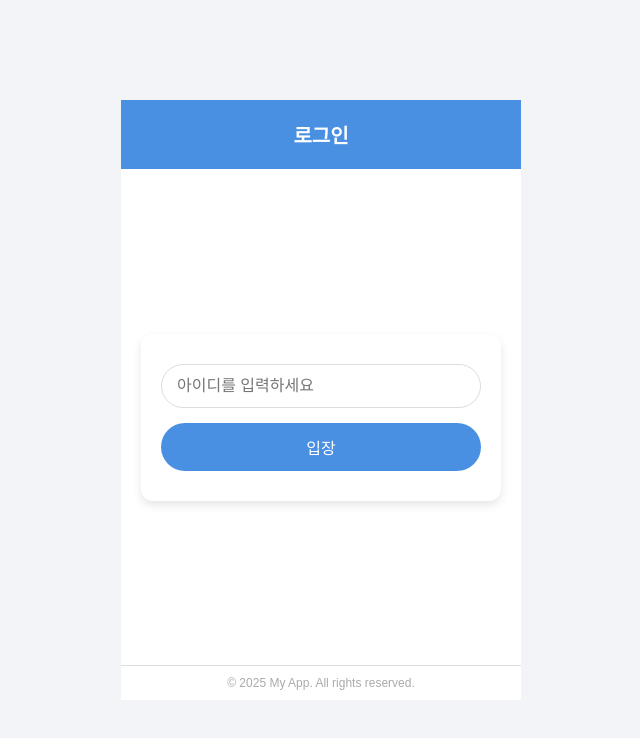
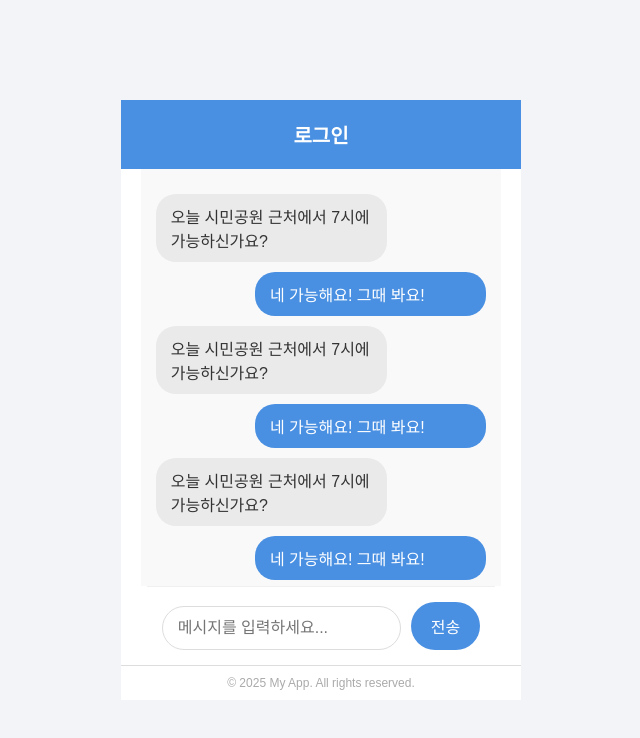
Before and after one commit to gr1993/chat-service, a React (Vite) app in the folder chat-react/: page / in a window 1280 px wide. Shown: the top 738 px of the page, without its empty margins (319-959 px from the left). Built offline with nearby package versions, Linux system fonts and the light colour scheme.

Commit message:
feat: 채팅뷰 페이지 구현(기능 X)

```diff
--- a/chat-react/src/App.tsx
+++ b/chat-react/src/App.tsx
@@ -5,6 +5,7 @@ import { createGlobalStyle } from 'styled-components';
 
 import LoginPage from './pages/LoginPage';
 import ChatRooms from './pages/ChatRooms';
+import ChatView from './pages/ChatView';
 
 const GlobalStyle = createGlobalStyle`
   /* 기본 리셋 */
@@ -47,7 +48,7 @@ function App() {
     <>
       <GlobalStyle />
       <Layout>
-        <LoginPage />
+        <ChatView />
       </Layout>
     </>
   )
--- a/chat-react/src/layout/Main.tsx
+++ b/chat-react/src/layout/Main.tsx
@@ -3,6 +3,7 @@ import styled from 'styled-components';
 
 const StyledMain = styled.main`
   flex-grow: 1;
+  min-height: 0;
 `;
 
 const Main: React.FC<{ children: React.ReactNode }> = ({ children }) => {
--- /dev/null
+++ b/chat-react/src/pages/ChatView.tsx
@@ -0,0 +1,93 @@
+import React from 'react';
+import styled from 'styled-components';
+
+import FlexContainer from '@/components/common/FlexContainer';
+
+const ChatHistory = styled.div`
+	flex: 1;
+	overflow-y: auto;
+	padding: 15px;
+	background-color: #f9f9f9;
+`;
+
+const StyledChat = styled.p`
+	padding: 10px 15px;
+	border-radius: 20px;
+	margin: 10px 0;
+	display: block;
+	max-width: 70%;
+	word-wrap: break-word;
+`;
+const Left = styled(StyledChat)`
+	background-color: #eaeaea;
+	color: #333;
+	text-align: left;
+`;
+const Right = styled(StyledChat)`
+	background-color: #4A90E2;
+	color: #fff;
+	text-align: left;
+	margin-left: auto;
+`;
+
+const MessageInput = styled.input``;
+const SendInput = styled.button``;
+const Message = styled.div`.
+	display: flex;
+	padding: 15px;
+	background-color: #fff;
+	border-top: 1px solid #f0f0f0;
+
+	${MessageInput} {
+		flex-grow: 1;
+		padding: 12px 15px;
+		border-radius: 25px;
+		border: 1px solid #ddd;
+		font-size: 16px;
+		outline: none;
+	}
+
+	${SendInput} {
+		background-color: #4A90E2;
+		border: none;
+		padding: 12px 20px;
+		border-radius: 25px;
+		color: white;
+		margin-left: 10px;
+		cursor: pointer;
+		font-size: 16px;
+
+		&:hover {
+			background-color: #357ABD;
+		}
+	}
+`;
+
+
+const ChatView: React.FC = () => {
+	return (
+		<FlexContainer flexDirection="column">
+			<ChatHistory>
+				<Left>오늘 시민공원 근처에서 7시에 가능하신가요?</Left>
+				<Right>네 가능해요! 그때 봐요!</Right>
+				<Left>오늘 시민공원 근처에서 7시에 가능하신가요?</Left>
+				<Right>네 가능해요! 그때 봐요!</Right>
+				<Left>오늘 시민공원 근처에서 7시에 가능하신가요?</Left>
+				<Right>네 가능해요! 그때 봐요!</Right>
+				<Left>오늘 시민공원 근처에서 7시에 가능하신가요?</Left>
+				<Right>네 가능해요! 그때 봐요!</Right>
+				<Left>오늘 시민공원 근처에서 7시에 가능하신가요?</Left>
+				<Right>네 가능해요! 그때 봐요!</Right>
+				<Left>오늘 시민공원 근처에서 7시에 가능하신가요?</Left>
+				<Right>네 가능해요! 그때 봐요!</Right>
+			</ChatHistory>
+
+			<Message>
+				<MessageInput type='text' placeholder='메시지를 입력하세요...'></MessageInput>
+				<SendInput>전송</SendInput>
+			</Message>
+		</FlexContainer>
+	);
+};
+
+export default ChatView;
```
Also changed, not shown: 1 other file (tests, documents, lock files or other folders).
